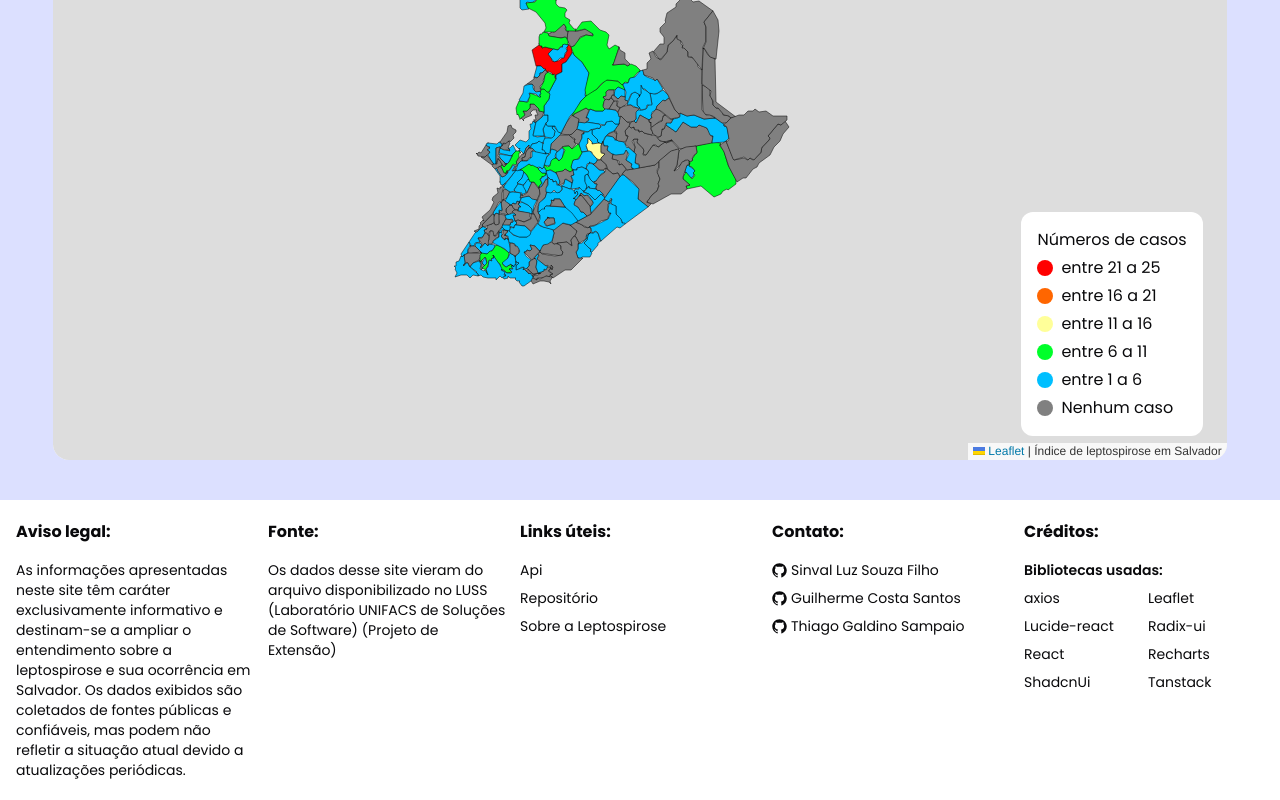
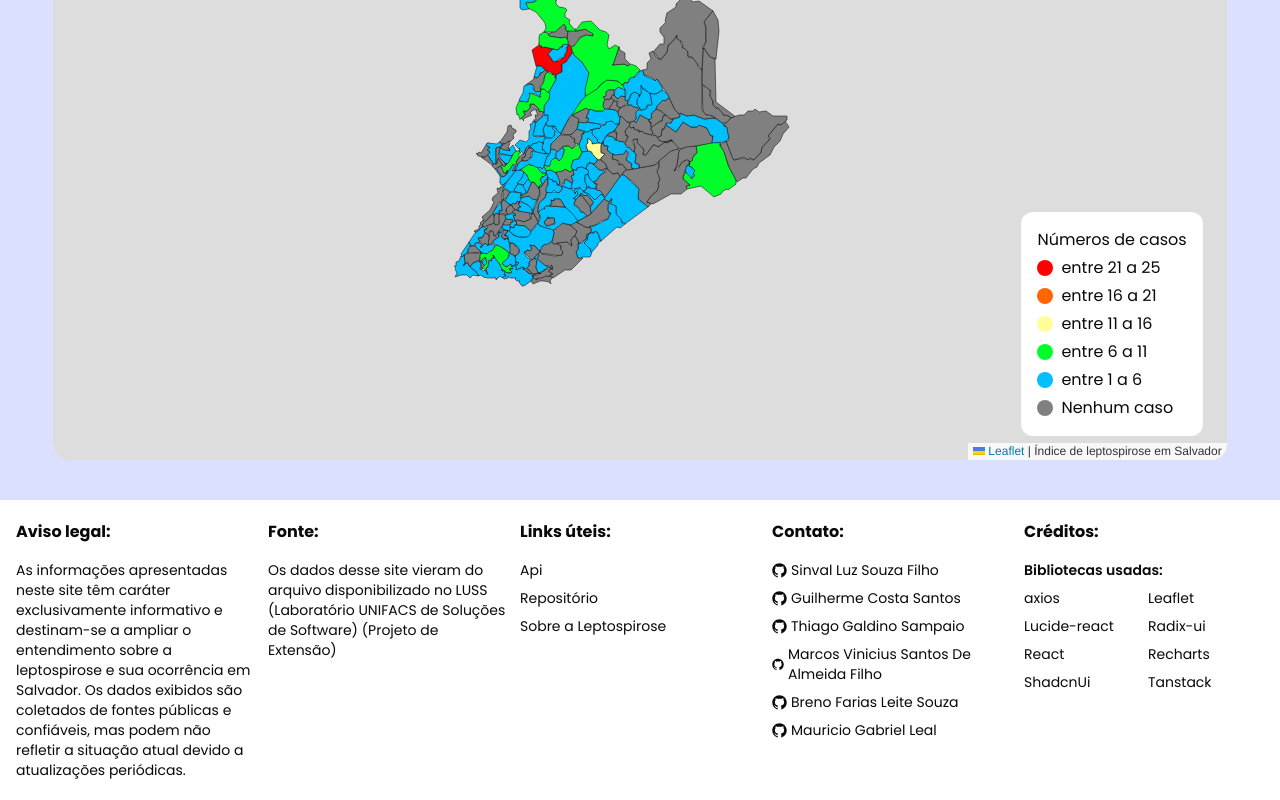
Before and after one commit to Sinvalluz/Cidades-Internas, a Next.js app: page / in a window 1280 px wide. Shown: the part 1564-2364 px from the top of the page. Built offline with nearby package versions, Linux system fonts and the light colour scheme.

Commit message:
fix: Update alunos.ts

```diff
--- a/src/app/constants/alunos.ts
+++ b/src/app/constants/alunos.ts
@@ -1,7 +1,7 @@
 type AlunosTypes = {
 	id: number;
 	nome: string;
-	gitHub: string;
+	gitHub?: string;
 };
 
 export const alunos: AlunosTypes[] = [
@@ -20,4 +20,16 @@ export const alunos: AlunosTypes[] = [
 		nome: 'Thiago Galdino Sampaio',
 		gitHub: 'https://github.com/thiagosampaiog',
 	},
+	{
+		id: 3,
+		nome: 'Marcos Vinicius Santos De Almeida Filho',
+	},
+	{
+		id: 4,
+		nome: 'Breno Farias Leite Souza',
+	},
+	{
+		id: 5,
+		nome: 'Mauricio Gabriel Leal',
+	},
 ];
```
